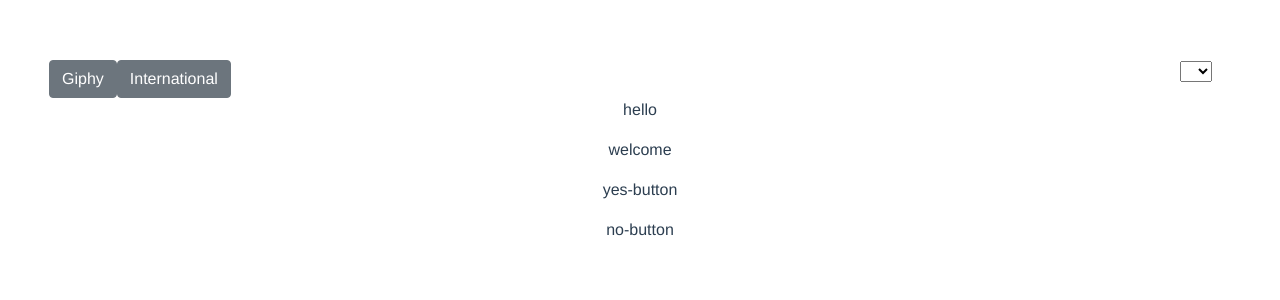
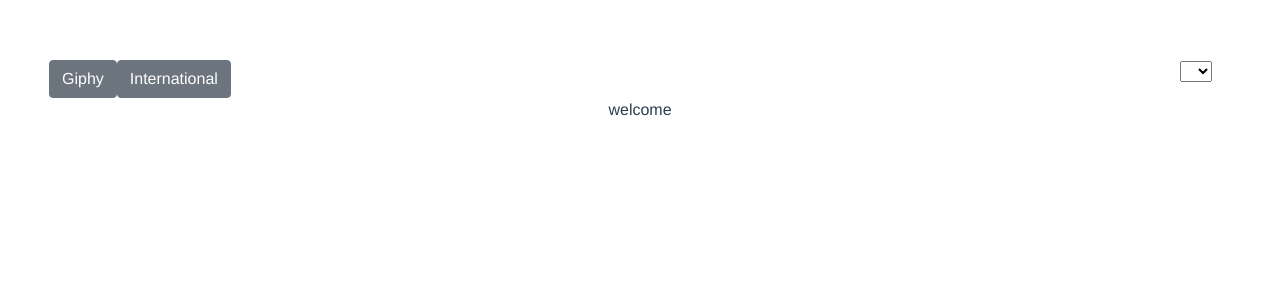
Before and after one commit to Mariobacsi/vue-giphy, a Vue app: page /extra in a window 1280 px wide. Shown: the top 300 px of the page. Built offline with nearby package versions, Linux system fonts and the light colour scheme.

Commit message:
Simple text: fertig

```diff
--- a/src/App.vue
+++ b/src/App.vue
@@ -21,11 +21,8 @@
         </b-row>
 
         <router-view></router-view>
+        <p>{{ $t('welcome') }}</p>
 
-        <p>{{ $t('hello') }}</p>
-        <p>{{ $t('welcome') }}</p>
-        <p>{{ $t('yes-button') }}</p>
-        <p>{{ $t('no-button') }}</p>
     </div>
 </template>
 
@@ -34,7 +31,7 @@
     export default {
         name: 'App',
         data() {
-            return {langs: ['en', 'de', 'ar', 'lt']}
+            return {langs: ['en', 'de', 'ar']}
         }
     }
 
```
